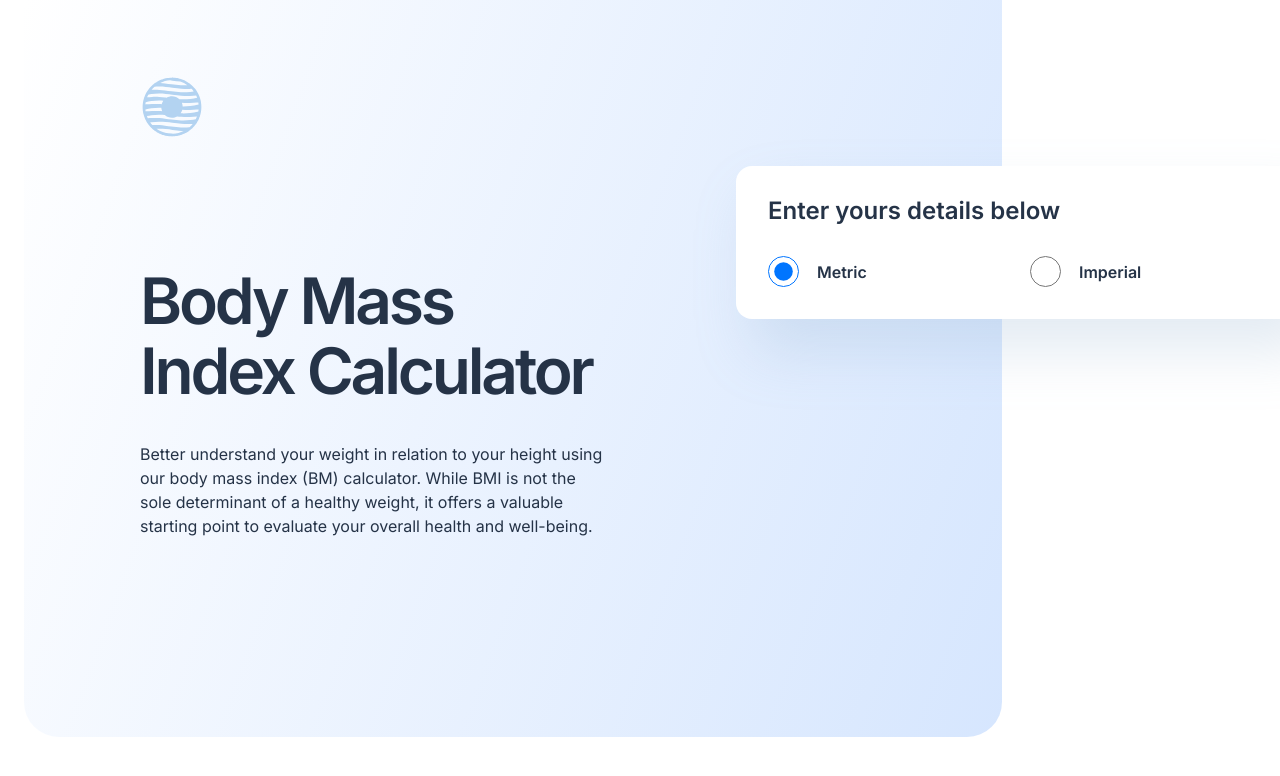
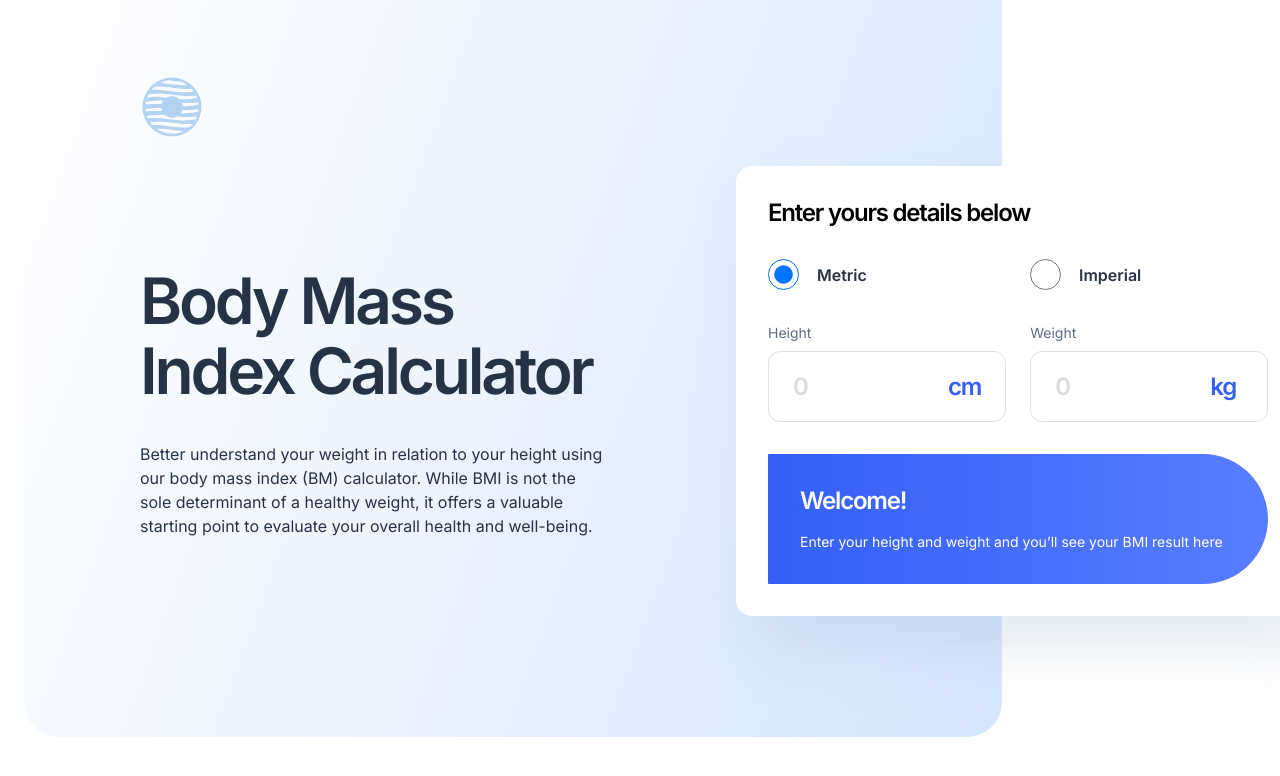
Before and after one commit to rvianadev/bmi-calculator, a React (Create React App) app: page / in a window 1280 px wide. Shown: the top 776 px of the page. Built offline with nearby package versions, Linux system fonts and the light colour scheme.

Commit message:
style: hero section in progress

```diff
--- a/src/components/Hero/index.js
+++ b/src/components/Hero/index.js
@@ -43,6 +43,32 @@ function Hero() {
             <label className="body-m-bold">Imperial</label>
           </div>
         </div>
+
+        <div className={styles.dataContainer}>
+          <div className={styles.heightContainer}>
+            <label>Height</label>
+            <div className={styles.heightData}>
+              <input type="text" className="heading-m" placeholder="0" />
+              <span>cm</span>
+            </div>
+          </div>
+          <div className={styles.weightContainer}>
+            <label>Weight</label>
+            <div className={styles.weightData}>
+              <input type="text" className="heading-m" placeholder="0" />
+              <span>kg</span>
+            </div>
+          </div>
+        </div>
+
+        <div className={styles.resultContainer}>
+          <div className={styles.textResultContainer}>
+            <MediumHeading>Welcome!</MediumHeading>
+            <span>
+              Enter your height and weight and you’ll see your BMI result here
+            </span>
+          </div>
+        </div>
       </div>
     </section>
   );
--- a/src/components/Hero/styles.module.css
+++ b/src/components/Hero/styles.module.css
@@ -48,8 +48,9 @@
   gap: 2rem;
 
   position: absolute;
+  top: 10.38rem;
+  right: 8.75rem;
   left: 46rem;
-  top: 10.38rem;
 
   border-radius: 1rem;
   background: var(--pure-white);
@@ -80,5 +81,98 @@
   background: rgba(4, 38, 160, 0.85);
 }
 
-.unitSystem label {
+.dataContainer {
+  display: flex;
+  align-items: flex-start;
+  gap: 1.5rem;
+  align-self: stretch;
 }
+
+.heightContainer,
+.weightContainer {
+  display: flex;
+  flex-direction: column;
+  align-items: flex-start;
+  gap: 0.5rem;
+  flex: 1 0 0;
+}
+
+.heightContainer label,
+.weightContainer label {
+  color: var(--dark-electric-blue);
+  line-height: 1.5;
+  font-style: normal;
+  font-size: 0.875rem;
+  font-weight: 400;
+}
+
+.heightData,
+.weightData {
+  display: flex;
+  padding: 1.25rem 1.5rem;
+  align-items: flex-start;
+  gap: 1.5rem;
+  align-self: stretch;
+
+  border-radius: 0.75rem;
+  border: 1px solid #d8e2e7;
+  background: var(--pure-white);
+}
+
+.heightData input,
+.weightData input,
+.heightData span,
+.weightData span {
+  font-family: Inter;
+  font-size: 1.5rem;
+  font-style: normal;
+  font-weight: 600;
+  line-height: normal;
+  letter-spacing: -0.075rem;
+}
+
+.heightData input,
+.weightData input {
+  width: 8.1875rem;
+  border: none;
+}
+
+.heightData input::placeholder,
+.weightData input::placeholder {
+  opacity: 0.25;
+}
+
+.heightData span,
+.weightData span {
+  color: var(--blue);
+}
+
+.resultContainer {
+  display: flex;
+  padding: 2rem;
+  flex-direction: column;
+  justify-content: center;
+  align-items: center;
+  gap: 1.5rem;
+  align-self: stretch;
+
+  border-radius: 1rem 62.4375rem 62.4375rem 1rem;
+  background: linear-gradient(90deg, #345ff6 0%, #587dff 100%);
+  color: var(--pure-white);
+}
+
+.textResultContainer {
+  display: flex;
+  flex-direction: column;
+  justify-content: center;
+  align-items: flex-start;
+  gap: 1rem;
+  align-self: stretch;
+}
+
+.textResultContainer span {
+  font-size: 0.875rem;
+  font-style: normal;
+  font-weight: 400;
+  line-height: 150%;
+}
--- a/src/components/MediumHeading/styles.module.css
+++ b/src/components/MediumHeading/styles.module.css
@@ -1,7 +1,7 @@
 .mediumHeading {
   font-size: 1.5rem;
+  font-style: normal;
   font-weight: 600;
-  color: var(--gun-metal);
-  line-height: 1.1;
-  font-style: normal;
+  line-height: normal;
+  letter-spacing: -0.075rem;
 }
```
